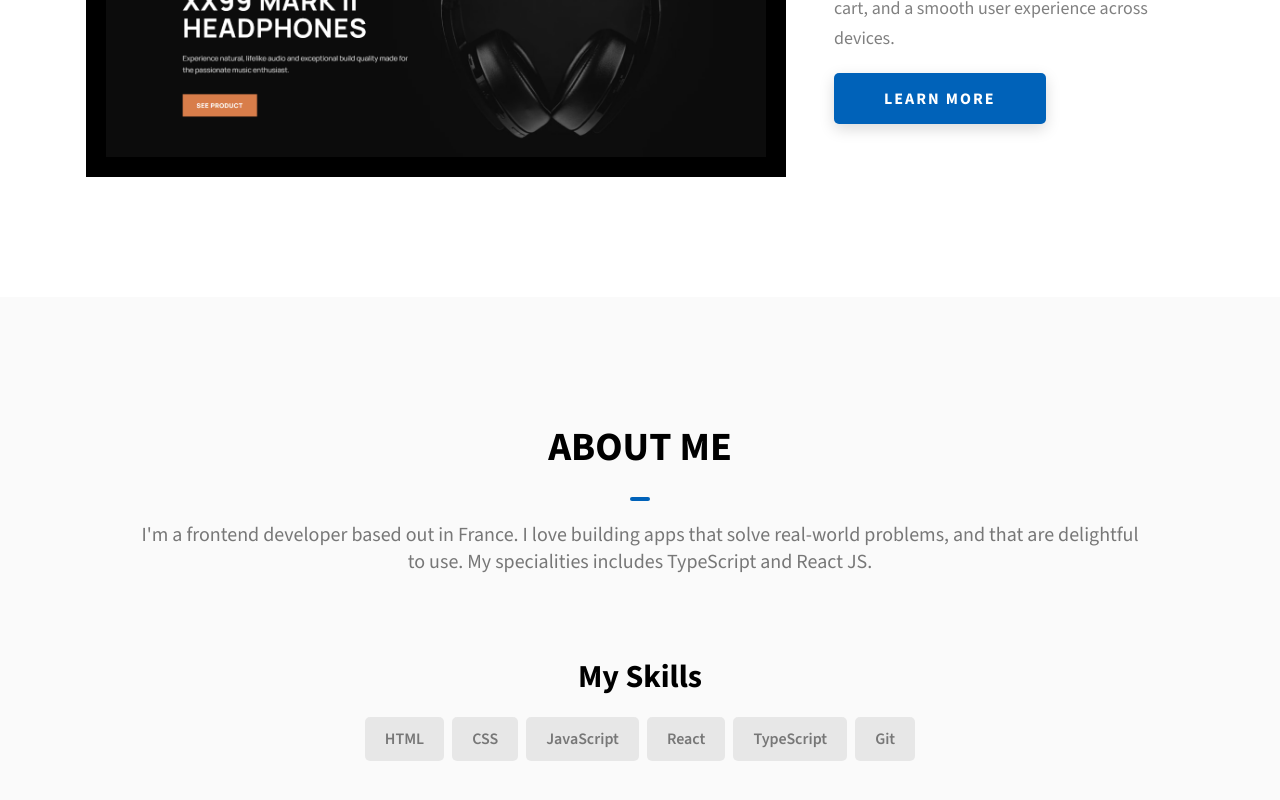
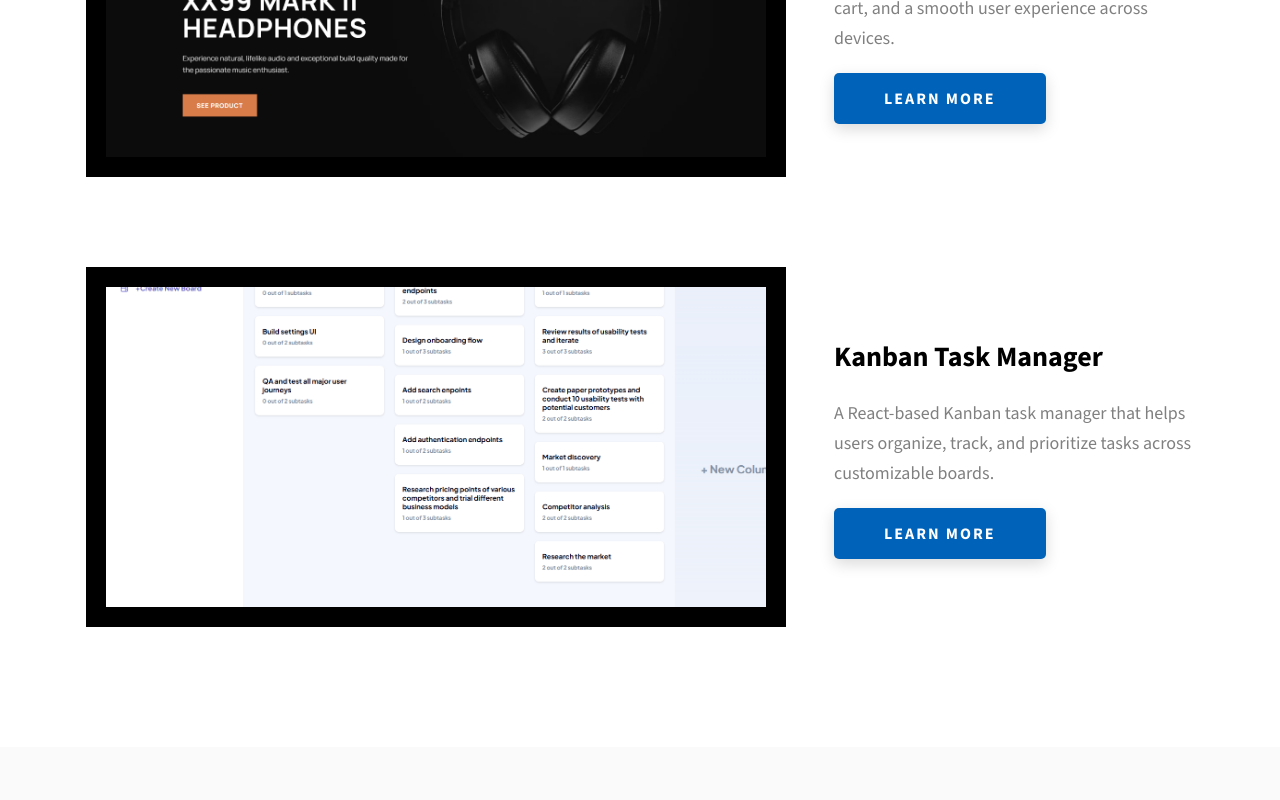
Before and after one commit to alexM421/portfolio, a React (Vite) app: page / in a window 1280 px wide. Shown: the part 1828-2628 px from the top of the page. Built offline with nearby package versions, Linux system fonts and the light colour scheme.

Commit message:
Added last project

```diff
--- a/src/data.json
+++ b/src/data.json
@@ -21,9 +21,23 @@
         "projectOverview": [
             "This Audio E-commerce Website is a Frontend Mentor project built entirely with React, designed to simulate a modern online store for premium audio products. Users can explore product categories, view detailed information, and manage their shopping cart with real-time updates. The focus was on creating a polished, intuitive interface that adapts seamlessly across desktop and mobile devices.",
             "React’s component-based structure allowed for clean organization of the UI, with reusable components for product cards, navigation, and cart functionality. State management was used to handle dynamic interactions such as adding items to the cart, adjusting quantities, and calculating totals instantly, ensuring a smooth and responsive user experience.",
-            "The project provided an opportunity to combine design precision with interactive functionality, creating a site that feels like a real e-commerce platform. It demonstrates how React can be used to manage dynamic content, maintain consistent layouts, and deliver a user-friendly shopping experience from browsing to checkout."
+            "The project provided an opportunity to combine design precision with interactive functionality, creating a site that feels like a real e-commerce platform. It demonstrates how React can be used to manage dynamic content, maintain consistent layouts, and deliver a user-friendly shopping experience from browsing to checkout.   "
         ],
         "projectTools": ["HTML","CSS","Javascript","React","Typescript","GIT"],
         "projectImage": "/audio-e-commerce.png"
+    },
+    {
+        "projectName": "Kanban Task Manager",
+        "projectSlug": "kanban-task-manager",
+        "projectDesc": "A React-based Kanban task manager that helps users organize, track, and prioritize tasks across customizable boards.",
+        "projectLiveLink": "https://benevolent-crumble-c05ee0.netlify.app/",
+        "projectCodeLink": "https://github.com/alexM421/fm-kanban-task-manager",
+        "projectOverview": [
+            "The Kanban Task Manager is a productivity-focused project built with React, designed to help users manage tasks visually and efficiently. It features draggable task cards across multiple columns, allowing for a flexible workflow that mirrors real-world project management. The responsive design ensures usability on both desktop and mobile devices, keeping task organization seamless anywhere.",
+            "React’s component-driven approach enabled modular design, with reusable components for task cards, columns, and modals. State management handles dynamic interactions such as adding, editing, deleting, and moving tasks between columns, providing instant feedback and a smooth user experience. Local storage or in-memory state ensures that task data persists during the session without a backend.",
+            "This project showcases how interactive frontend applications can simplify complex workflows. By combining visual task tracking with intuitive interactions, it highlights practical skills in React, state management, and responsive UI design, delivering a polished tool for personal or team productivity."
+        ],
+        "projectTools": ["HTML","CSS","Javascript","React","Typescript","GIT"],
+        "projectImage": "/kanban-platform-launch.png"
     }
 ]
--- a/src/pages/Home/Home.tsx
+++ b/src/pages/Home/Home.tsx
@@ -61,6 +61,14 @@ export default function Home ():JSX.Element {
                             <Button variant="secondary" link="/audio-e-commerce">LEARN MORE</Button>
                         </div>
                     </div>
+                    <div className={styles["project-link"]}>
+                        <img src="/kanban-platform-launch.png"/>
+                        <div className={styles["project-link-desc"]}>
+                            <h1>Kanban Task Manager</h1>
+                            <p>A React-based Kanban task manager that helps users organize, track, and prioritize tasks across customizable boards.</p>
+                            <Button variant="secondary" link="/kanban-task-manager">LEARN MORE</Button>
+                        </div>
+                    </div>
                 </div>
             </div>
             <div className={styles.about}>
```
Also changed, not shown: public/kanban-platform-launch.png (added).
